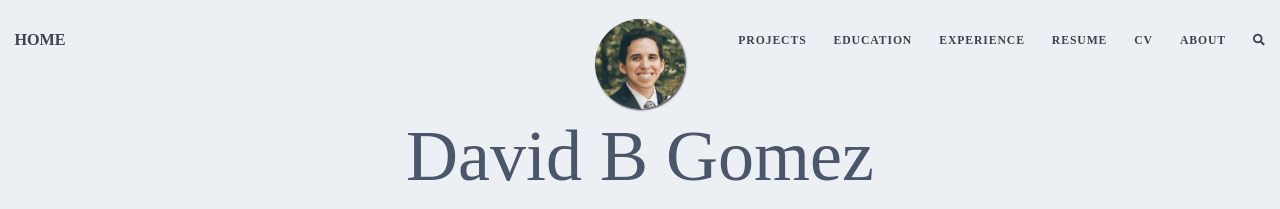
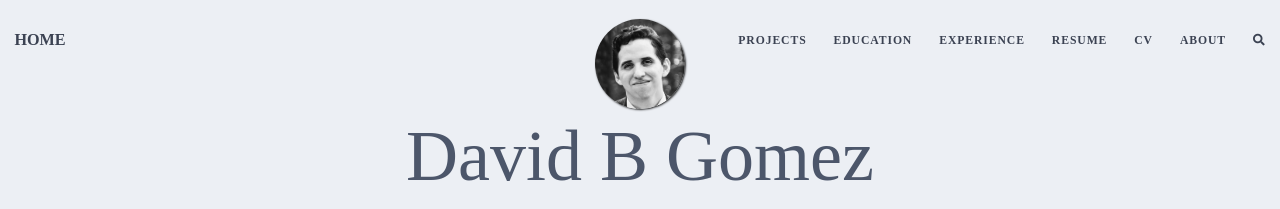
Before and after one commit to dbgomez94/dbgomez94.github.io, a Jekyll site: the page built from index.md, in a window 1280 px wide. Shown: the top 209 px of the page. Built offline with Jekyll 4.4.1, drawn with Linux system fonts in a browser that asks for light colours; nearby versions of some CDN libraries; the list of posts is cut into pages by our own code; comment, search, counter and statistics services are not loaded.

Commit message:
updating projects

```diff
--- a/_config.yml
+++ b/_config.yml
@@ -34,7 +34,7 @@ navbar-links:
 
 # Image to show in the navigation bar - works best with a square image
 # Remove this parameter if you don't want an image in the navbar
-avatar: "assets/img/wedding_headshot_smile.jpeg"
+avatar: "assets/img/headshot-noir.jpg"
 
 # By default, the image is cut into a circle. You can disable this behavior by setting 'round-avatar: false'
 round-avatar: true
```
Also changed, not shown: assets/img/headshot-noir.jpg (added), 1 other file.
